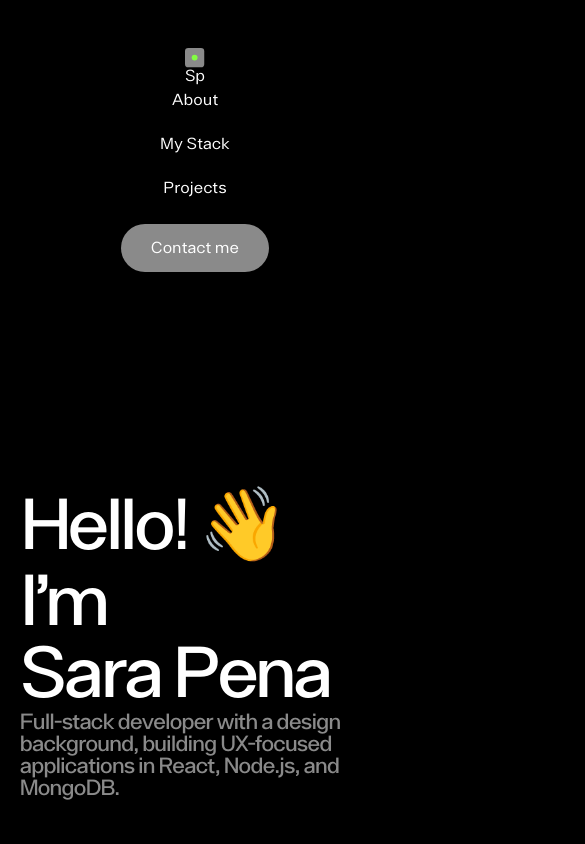
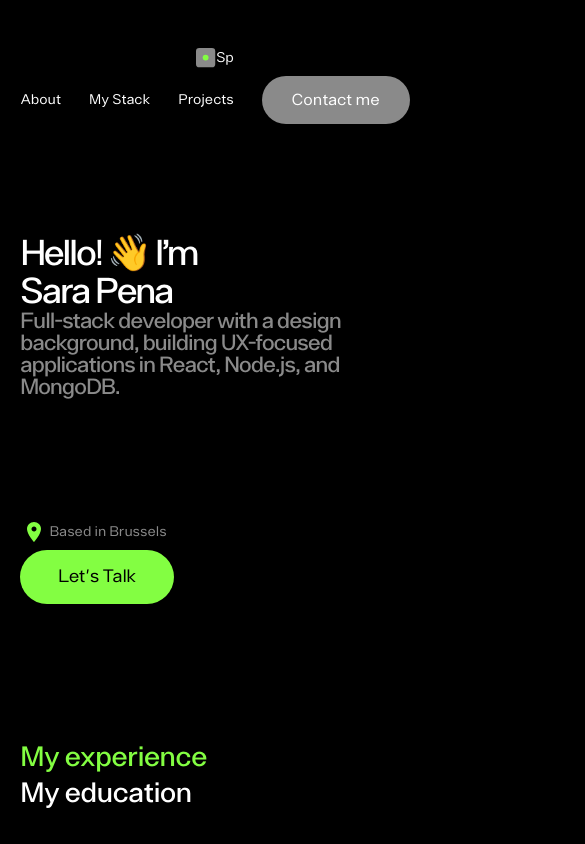
Before and after one commit to Sara-pe/portfolio, a React (Vite) app: page / in a window 390 px wide. Shown: the top 844 px of the page, 585 px wide, since content can reach past the window. Built offline with nearby package versions, Linux system fonts and the light colour scheme.

Commit message:
phone version

```diff
--- a/src/App.jsx
+++ b/src/App.jsx
@@ -26,7 +26,6 @@ function App() {
     <>
       <div className='page flex flex-col items-center justify-center max-width'>
         <nav>
-          <div className='flex flex-row justify-btw items-center gap-8'>
 
             <div className='flex flex-row items-center'>
               <img className="logo-nav" src={LogoIcon} alt="Logo" />
@@ -47,10 +46,10 @@ function App() {
 
               <button  onClick={() => setFormVisible(true)} className='btn-contact'>Contact me</button>
             </div>
-          </div>
+
         </nav>
 
-        <main className='flex flex-col gap-264'>
+        <main className='flex flex-col gap-264 gap-140-md'>
           <div id="intro"><CompIntro onFormVisible={() => setFormVisible(true)} /></div>
           <div id="about"><CompAbout /></div>
           <div id="stack"><CompStack /></div>
@@ -58,17 +57,16 @@ function App() {
         {formVisible && <div><CompForm onClose={() => setFormVisible(false)}/></div>}
         </main>
 
-        <footer className='flex flex-col gap-88'>
-          <div className='flex flex-row justify-btw items-center'>
+        <footer className='flex flex-col gap-88 items-start-md '>
+          <div className='flex flex-row justify-btw items-center flex-col-md gap-32-md items-start-md'>
             <h1>Let's Work Together</h1>
             <div className='line'></div>
             <button
            onClick={() => setFormVisible(true)} className='btn-prin'>Let's Talk</button>
           </div>
 
-
-          <div className='flex flex-row justify-btw items-center'>
-            <div className='flex flex-row justify-start items-center'>
+          <div className='flex flex-row justify-btw items-center flex-col-md gap-8-md items-start-md'>
+            <div className='flex flex-row justify-start items-center items-start-md'>
               <a href="https://github.com/Sara-pe">
 
                 <svg
--- a/src/components/1_Comp_Intro/CompIntro.jsx
+++ b/src/components/1_Comp_Intro/CompIntro.jsx
@@ -13,11 +13,11 @@ const { onFormVisible } = props;
                 <div className={`flex flex-col gap-12 ${style.textbox}`}>
                     <h1>Hello! 👋 I’m <br />
                         Sara Pena</h1>
-                    <h4 className='gray'>Full-stack developer with a design background, building UX-focused applications in React, Node.js, and MongoDB. </h4>
+                    <h5 className='gray'>Full-stack developer with a design background, building UX-focused applications in React, Node.js, and MongoDB. </h5>
                 </div>
                 </div>
 
-                <div className='flex flex-row justify-btw items-center'>
+                <div className='flex flex-row justify-btw items-center flex-col-md gap-8-md'>
                     <div className='flex flex-row gap-8 items-center'>
                         <img src={LocationIcon} alt="Icon location" />
                         <p className='gray'>Based in Brussels</p>
--- a/src/components/1_Comp_Intro/CompIntro.module.css
+++ b/src/components/1_Comp_Intro/CompIntro.module.css
@@ -4,12 +4,12 @@
 
 .intro {
     height: 100%;
+    width: 100%;
 }
 
 .textbox {
-
-    width: 552px;
-
+    width: 100%;
+    max-width: 552px;
 }
 
 img {
@@ -19,12 +19,21 @@ img {
 
 @media (max-width: 700px) {
 .container {
+    display: flex;
+    flex-direction: column;
+
    width: 100%;
+   height: 480px;
+   gap: 16px;
+   align-items: flex-start;
+   justify-content: center;
 }
 
-    .textbox {
-    width: 90%;
+.intro {
+    width: 100%;
+    max-width: 400px;
 }
 
 
+
 }
--- a/src/components/2_Comp_About/CompAbout.jsx
+++ b/src/components/2_Comp_About/CompAbout.jsx
@@ -16,7 +16,7 @@ export const CompAbout = () => {
     return (
         <>
             <div className='flex flex-col gap-64'>
-                <div className='flex flex-row gap-64'>
+                <div className='flex flex-row gap-64 flex-col-md items-start-md gap-8-md'>
                     <button className={
                         style.headerButton + ' ' +
                         (activeSection === "exp" ? style.green : '')
@@ -25,7 +25,7 @@ export const CompAbout = () => {
                         style.headerButton + ' ' +
                         (activeSection === "edu" ? style.green : '')
                     } onClick={() => { setActiveSection("edu") }}>   <h2>My education</h2> </button>
-                    <h2>Soft skills</h2>
+               {/*     <h2>Soft skills</h2> */}
                 </div>
                 {
                     activeSection === "exp" &&
--- a/src/components/2_Comp_About/ExpCard.jsx
+++ b/src/components/2_Comp_About/ExpCard.jsx
@@ -12,7 +12,7 @@ export const ExpCard = () => {
 
     <div className={style.entry}>
         <div className={style.entryHeader}>
-            <div className='flex flex-row'>
+            <div className='flex flex-row flex-col-md'>
                 <h4>Gallery Registrar</h4>
                 <img className={style.iconxs} src={IconGreen} alt="dot" />
                 <h4 className="gray">Xavier Hufkens Gallery, Brussels BE</h4>
@@ -27,7 +27,7 @@ export const ExpCard = () => {
 
     <div className={style.entry}>
         <div className={style.entryHeader}>
-            <div className='flex flex-row'>
+            <div className='flex flex-row flex-col-md'>
                 <h4>Communication & Graphic Design Lead</h4>
                 <img className={style.iconxs} src={IconGreen} alt="dot" />
                 <h4 className="gray">Gleam Gallery - FYBO SPRL, Brussels BE</h4>
@@ -42,7 +42,7 @@ export const ExpCard = () => {
 
     <div className={style.entry}>
         <div className={style.entryHeader}>
-            <div className='flex flex-row'>
+            <div className='flex flex-row flex-col-md'>
                 <h4>Gallery Assistant Internship</h4>
                 <img className={style.iconxs} src={IconGreen} alt="dot" />
                 <h4 className="gray">Office Baroque Gallery, Brussels BE</h4>
--- a/src/components/3_Comp_Stack/CompStack.jsx
+++ b/src/components/3_Comp_Stack/CompStack.jsx
@@ -29,7 +29,7 @@ export const CompStack = () => {
                 <div className='flex flex-row items-center justify-btw'>
                 <h2>My stack</h2>
                 <div className='line'></div>
-                <div>
+                <div className={style.carrouselStack}>
                     <img className={style.iconxs} src={Icon10} alt="JavaScript" />
                     <img className={style.iconxs} src={IconGreen} alt="dot" />
                     <img className={style.iconxs} src={Icon13} alt="React" />
--- a/src/components/3_Comp_Stack/CompStack.module.css
+++ b/src/components/3_Comp_Stack/CompStack.module.css
@@ -21,7 +21,9 @@
 
 }
 
-@media (max-width: 700px) {
+@media (max-width: 768px) {
 
-
+.carrouselStack {
+    display: none;
 }
+}
--- a/src/components/4_Comp_Projects/ProjectCard.jsx
+++ b/src/components/4_Comp_Projects/ProjectCard.jsx
@@ -11,6 +11,7 @@ export const ProjectCard = (props) => {
     const { id, title, description, extra, tags, linkGit, linkWeb, video, img } = project;
 
     const [videoVisible, setVideoVisible] = useState(false)
+     const [isMobile, setIsMobile] = useState(window.innerWidth <= 768);
 
     return (
         <>
@@ -65,7 +66,7 @@ export const ProjectCard = (props) => {
                             <h2>Werewolves Assistant</h2>
                             <p className='gray'>Check out the video! </p>
                         </div>
-                        <video width="851" height="479" controls>
+                        <video className={style.video} width="851" height="479" controls>
                             <source src={video} type="video/mp4" />
                             Tu navegador no soporta el elemento <code>video</code>.
                         </video>
--- a/src/components/5_Comp_Form/CompForm.module.css
+++ b/src/components/5_Comp_Form/CompForm.module.css
@@ -33,9 +33,9 @@ font-family: 'MyFont';
 
 .container {
     width: 640px;
+/*responsive -->  width: 100%;*/
+
 }
-
-
 
 .header {
     margin-bottom: 20px;
@@ -58,8 +58,8 @@ span {
       position: fixed;
   top: 0;
   left: 0;
-  width: 100vw;
-  height: 100vh;
+  width: 100%;
+  height: 100%;
   background-color: rgba(0,0,0,0.7);
    z-index: 1000;
   overflow: hidden;
@@ -100,3 +100,23 @@ position: relative;
     opacity: 1;
   }
 }
+
+
+/* -----------------------------------------*/
+/* -------Responsive Phone version----------*/
+/* -----------------------------------------*/
+
+
+@media (max-width: 768px) {
+
+  .container {
+    width: 100%;
+}
+
+.modal {
+
+    height: auto;
+
+padding: 24px 24px;
+}
+}
--- a/src/index.css
+++ b/src/index.css
@@ -20,9 +20,12 @@
 
 }
 
+
+
 html {
   scroll-behavior: smooth;
 }
+
 
 body {
     overflow-x: hidden;
@@ -31,15 +34,20 @@ body {
 
 }
 
+
 .page {
   margin: 48px auto;
   width: 100%;
 
+
 }
 
 #root {
-  /* width: 85%; */
+
+  width: 85%;  /* ← Descomentar esto */
   margin: auto;
+  max-width: 100%; /* ← Añade esto */
+
 }
 
 h1 {
@@ -64,6 +72,13 @@ h3 {
 
 
 h4 {
+   font-weight: 500;
+
+  font-size: 22px;
+  letter-spacing: -1.1px;
+}
+
+h5 { /*intro subtitle */
    font-weight: 500;
 
   font-size: 22px;
@@ -183,7 +198,16 @@ p {
 }
 
 nav {
-    width: 100%;
+
+
+display: flex;
+flex-direction: column;
+justify-content: space-between;
+align-items: center;
+gap: 8px;
+ flex-wrap: wrap;
+width: 100%;
+    overflow-x: hidden; /* ← Añade esto */
 }
 
 button {
@@ -318,24 +342,142 @@ a:hover .icon {
  width: 100%;
 }
 
-@media (max-width: 700px) {
-.flex-row {
-   flex-direction: column;
+
+
+/* -----------------------------------------*/
+/* -------Responsive Phone version----------*/
+/* -----------------------------------------*/
+
+
+@media (max-width: 768px) {
+
+
+
+    #root {
+    width: 100%;
+  }
+
+.page {
+  margin: 48px 20px;
+
 }
 
-.justify-start {
-  justify-content: center;
-}
+  .items-start-md {
+    align-items: flex-start;
+  }
 
-.justify-btw {
-  justify-content: center;
-}
+  .items-center-md {
+    align-items: center;
+  }
 
-.items-start {
-  justify-content: center;
-}
+
+
 .line {
   display: none;
 }
+  h1 {
+    font-size: 36px;  /* smaller for phone */
+    letter-spacing: -2.5px;
+  }
+
+  h2 {
+    font-size: 28px;
+    letter-spacing: -0.8px;
+  }
+
+  h3 {
+    font-size: 22px;
+  }
+
+  h4 {
+    font-size: 14px;
+    letter-spacing: -0.5px;
+  }
+
+  p {
+    font-size: 14px;
+  }
+
+  a {
+  font-size: 14px;
+  }
+
+
+  .flex-col-md {
+    flex-direction: column;
+  }
+
+
+  .gap-8-md {
+    gap: 8px;
+  }
+
+   .gap-32-md {
+    gap: 32px;
+  }
+
+
+   .gap-180-md {
+    gap: 180px;
+  }
+
+    .gap-140-md {
+    gap: 140px;
+  }
+
+
+
+
+  .btn-prin {
+
+
+
+  font-size: 18px;
+letter-spacing: -0.36px;
+
+ width: 154px;
+height: 54px;
+
 
 }
+
+
+.btn-sec {
+
+  font-size: 18px;
+ letter-spacing: -0.36px;
+width: 154px;
+height: 54px;
+
+}
+
+.icon {
+  height: 22px;
+  width: auto;
+}
+
+.footer-nav {
+  background-color: var(--darkGray);
+  border-radius: 32px ;
+  padding: 20px;
+  margin-bottom: 40px;
+height: 60px;
+  width: 100%;
+  max-width: calc(100% - 8px); /* o simplemente 100% */
+}
+
+
+nav {
+  flex-wrap: wrap;
+}
+
+footer {
+    margin-top: 140px;
+
+}
+
+nav div {
+  display: flex;
+  flex-direction: column;
+}
+}
```
Also changed, not shown: src/components/4_Comp_Projects/ComProject.module.css (+58 -8 lines), src/components/4_Comp_Projects/CompProjects.jsx (+28 -7 lines).
